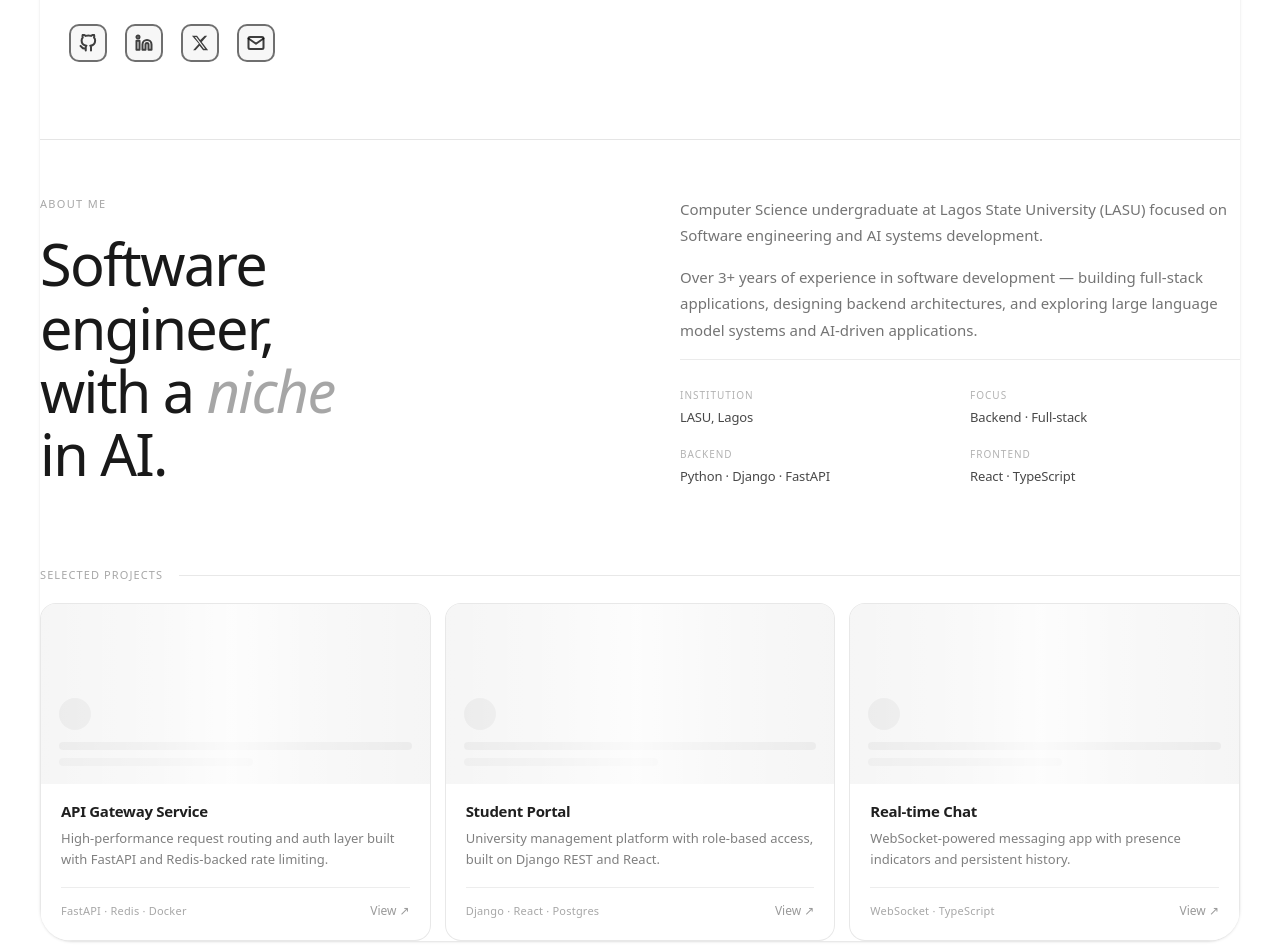
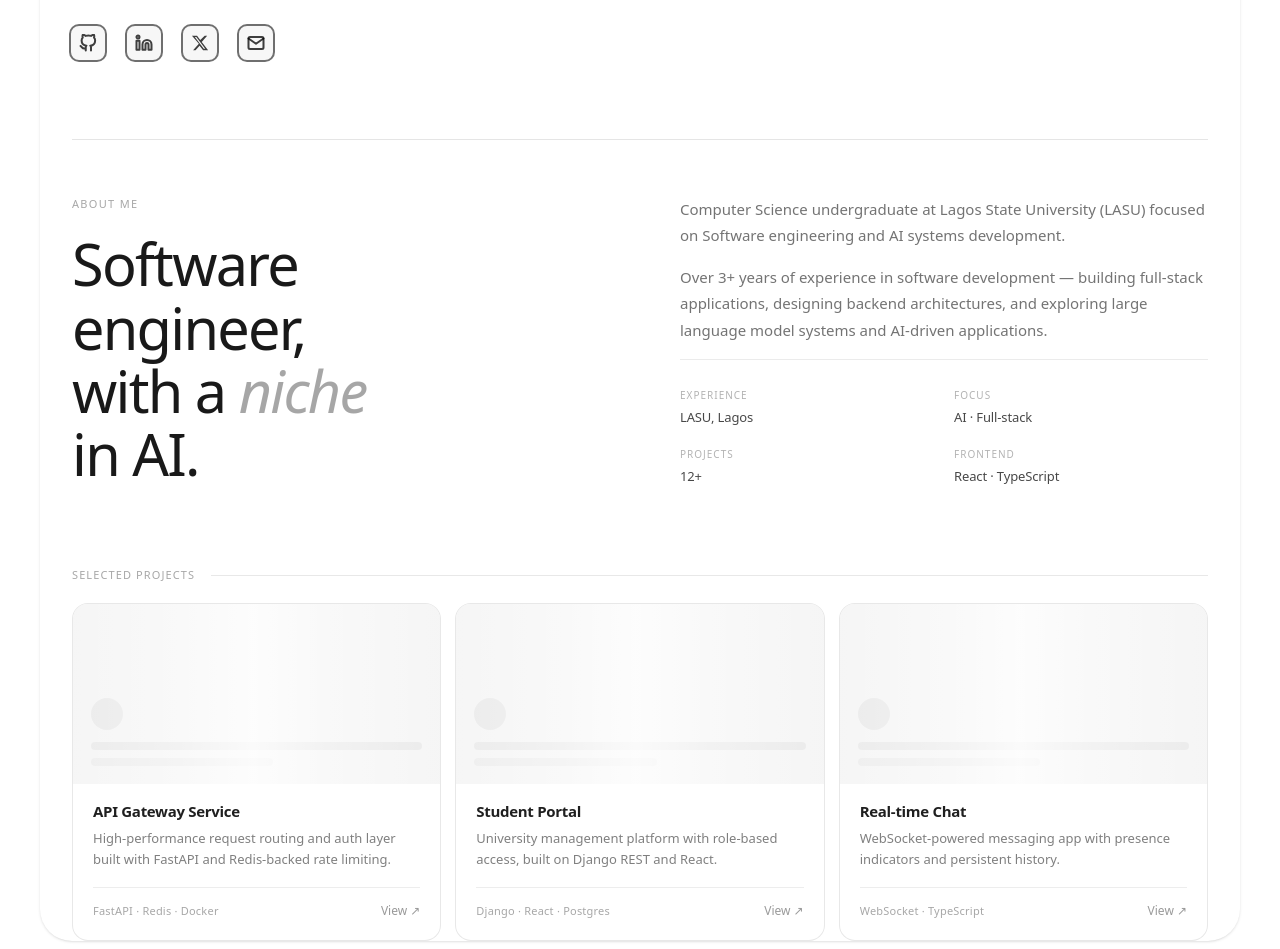
Before and after one commit to Dahmie87/portfolioIn3d, a React (Vite) app: page / in a window 1280 px wide. Shown: the part 540-1489 px from the top of the page. Built offline with nearby package versions, Linux system fonts and the light colour scheme.

Commit message:
style: update concept padding

```diff
--- a/src/components/concept3.tsx
+++ b/src/components/concept3.tsx
@@ -196,9 +196,9 @@ const styles = `
 `;
 
 const meta = [
-  { label: "Institution", val: "LASU, Lagos" },
-  { label: "Focus",       val: "Backend · Full-stack" },
-  { label: "Backend",     val: "Python · Django · FastAPI" },
+  { label: "Experience", val: "LASU, Lagos" },
+  { label: "Focus",       val: "AI · Full-stack" },
+  { label: "Projects",     val: "12+" },
   { label: "Frontend",    val: "React · TypeScript" },
 ];
 
@@ -234,7 +234,7 @@ function SkeletonImage() {
 
 export default function ConceptC() {
   return (
-    <div style={{ padding: "", maxWidth: 1200, margin: "0 auto" }}>
+    <div style={{ padding: "", maxWidth: 1200, margin: "" }}>
       <style>{styles}</style>
 
       <div className="cc-about">
--- a/src/pages/home.tsx
+++ b/src/pages/home.tsx
@@ -102,7 +102,7 @@ export default function HomePage(): React.ReactElement {
         </div>
 
         {/* About + Projects section */}
-        <BlurReveal delay={0.3} className="md:px-0 px-8">
+        <BlurReveal delay={0.3} className=" px-8">
           <ConceptC />
         </BlurReveal>
 
```
